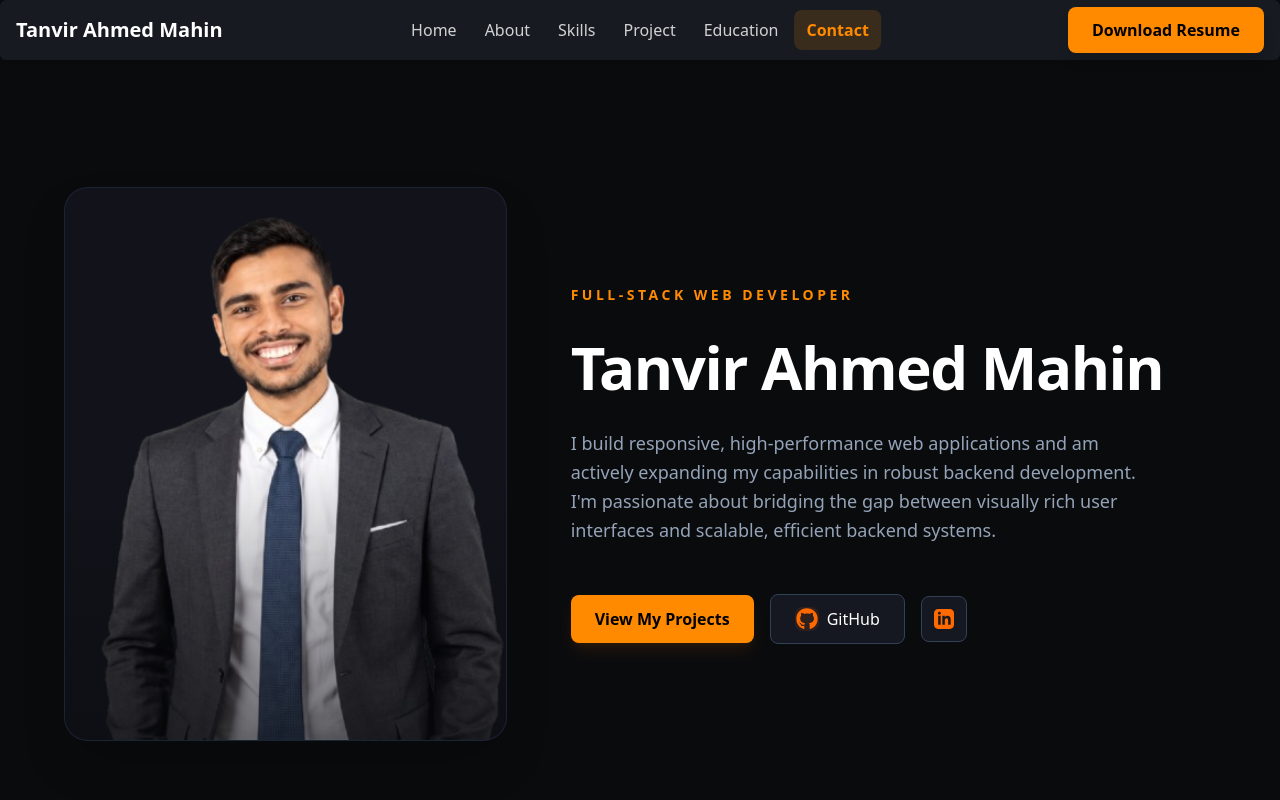
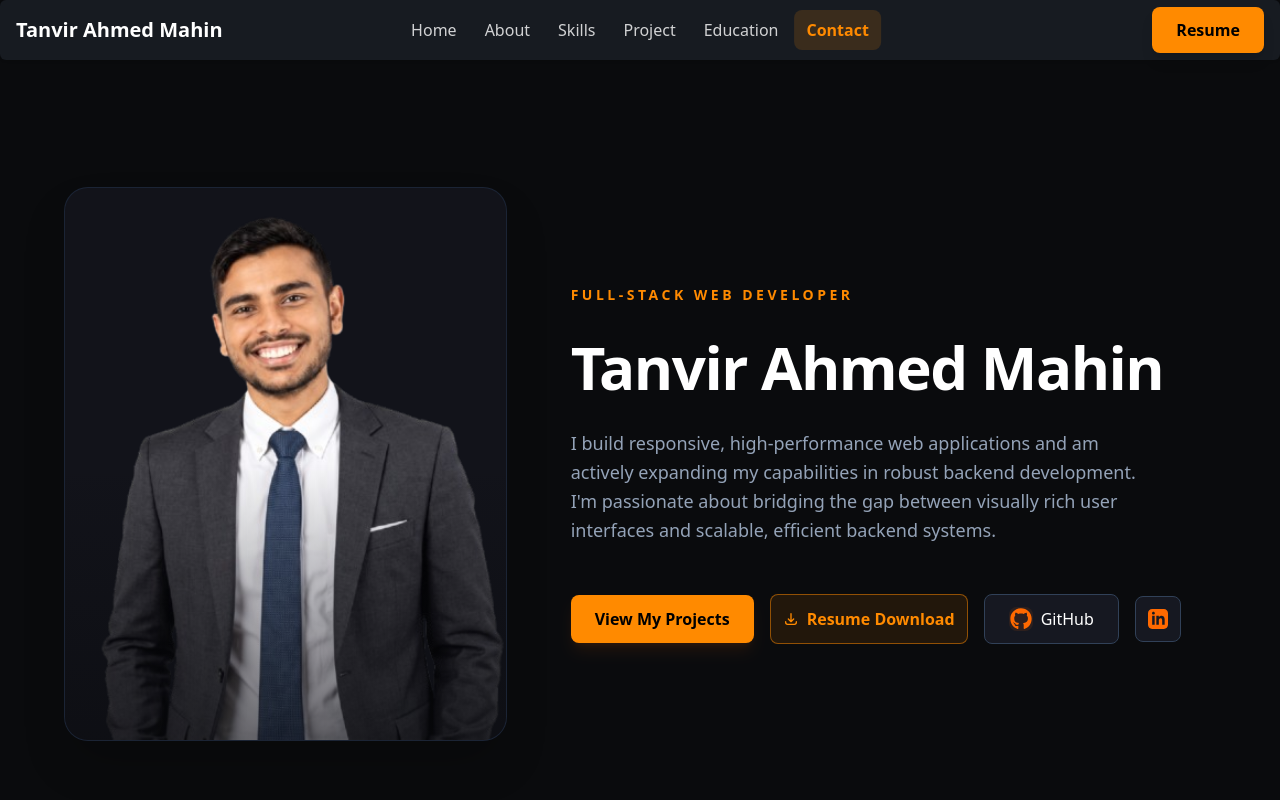
Before and after one commit to tanvirahmedmahin10/my-portfolio, a Next.js app: page / in a window 1280 px wide. Shown: the top 800 px of the page. Built offline with nearby package versions, Linux system fonts and the light colour scheme.

Commit message:
resume added to hero section

```diff
--- a/src/app/Components/HomeSection.tsx
+++ b/src/app/Components/HomeSection.tsx
@@ -58,6 +58,30 @@ const HomeSection = () => {
                 View My Projects
               </a>
 
+              <a
+                href="/Tanvir_Ahmed_Mahin_CV.pdf"
+                download
+                target="_blank"
+                rel="noopener noreferrer"
+                className="inline-flex w-full items-center justify-center gap-2 rounded-lg border border-[#ff8a00]/50 bg-[#ff8a00]/10 px-3 py-3 text-sm font-semibold text-[#ff8a00] transition duration-200 hover:bg-[#ff8a00]/20 hover:border-[#ff8a00] sm:w-auto md:text-base"
+              >
+                <svg
+                  xmlns="http://www.w3.org/2000/svg"
+                  className="h-4 w-4 shrink-0"
+                  fill="none"
+                  viewBox="0 0 24 24"
+                  stroke="currentColor"
+                  strokeWidth={2}
+                >
+                  <path
+                    strokeLinecap="round"
+                    strokeLinejoin="round"
+                    d="M4 16v1a3 3 0 003 3h10a3 3 0 003-3v-1m-4-4l-4 4m0 0l-4-4m4 4V4"
+                  />
+                </svg>
+                Resume Download
+              </a>
+
               <Link
                 href="https://github.com/tanvirahmedmahin10"
                 target="_blank"
--- a/src/app/Components/Navbar.tsx
+++ b/src/app/Components/Navbar.tsx
@@ -217,13 +217,10 @@ const Navbar = () => {
 
         <div className="hidden shrink-0 lg:block">
           <a
-            href="/Tanvir_Ahmed_Mahin_CV.pdf"
-            download
-            target="_blank"
-            rel="noopener noreferrer"
+            href="#home"
             className="whitespace-nowrap rounded-lg bg-[#ff8a00] px-4 py-2.5 text-sm font-semibold text-black shadow-lg transition duration-200 hover:bg-[#ff9f24] xl:px-6 xl:py-3 xl:text-base"
           >
-            Download Resume
+            Resume
           </a>
         </div>
       </nav>
@@ -261,14 +258,11 @@ const Navbar = () => {
 
             <li className="mt-4">
               <a
-                href="/Tanvir_Ahmed_Mahin_CV.pdf"
-                download
-                target="_blank"
-                rel="noopener noreferrer"
+                href="#home"
                 onClick={closeMenu}
                 className="block rounded-xl bg-[#ff8a00] px-5 py-4 text-center text-lg font-semibold text-black transition-colors duration-200 hover:bg-[#ff9f24]"
               >
-                Download Resume
+                Resume
               </a>
             </li>
           </ul>
```
